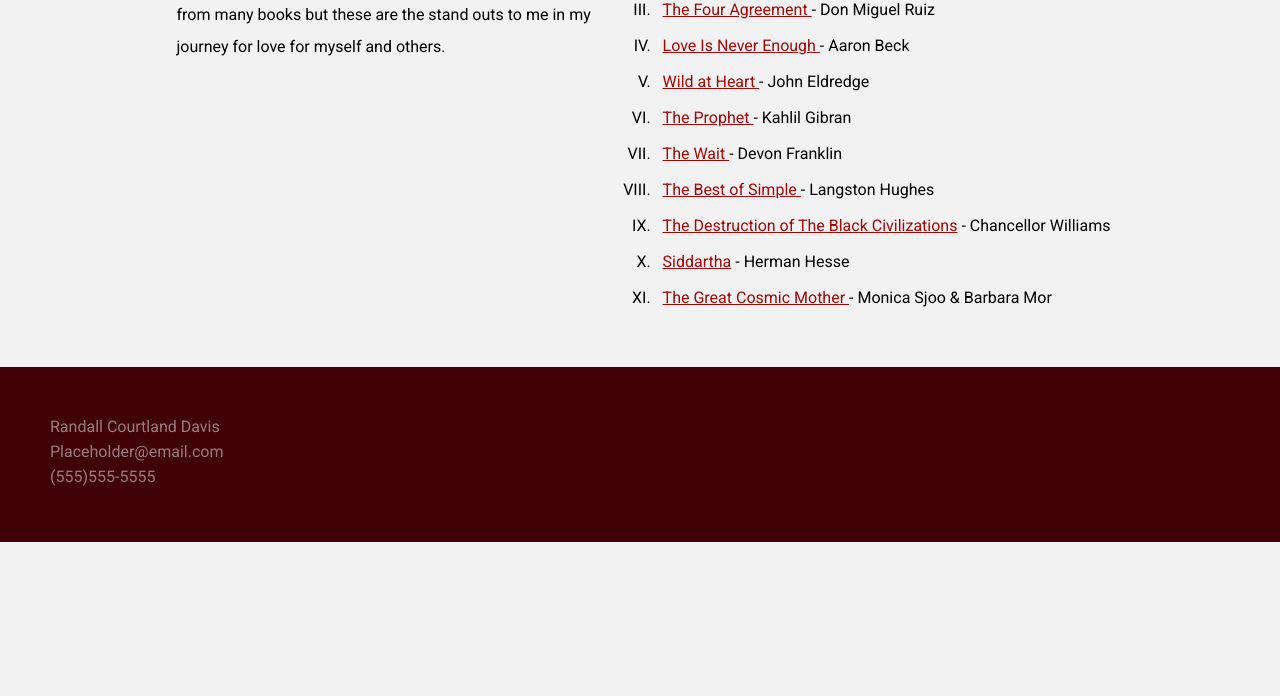
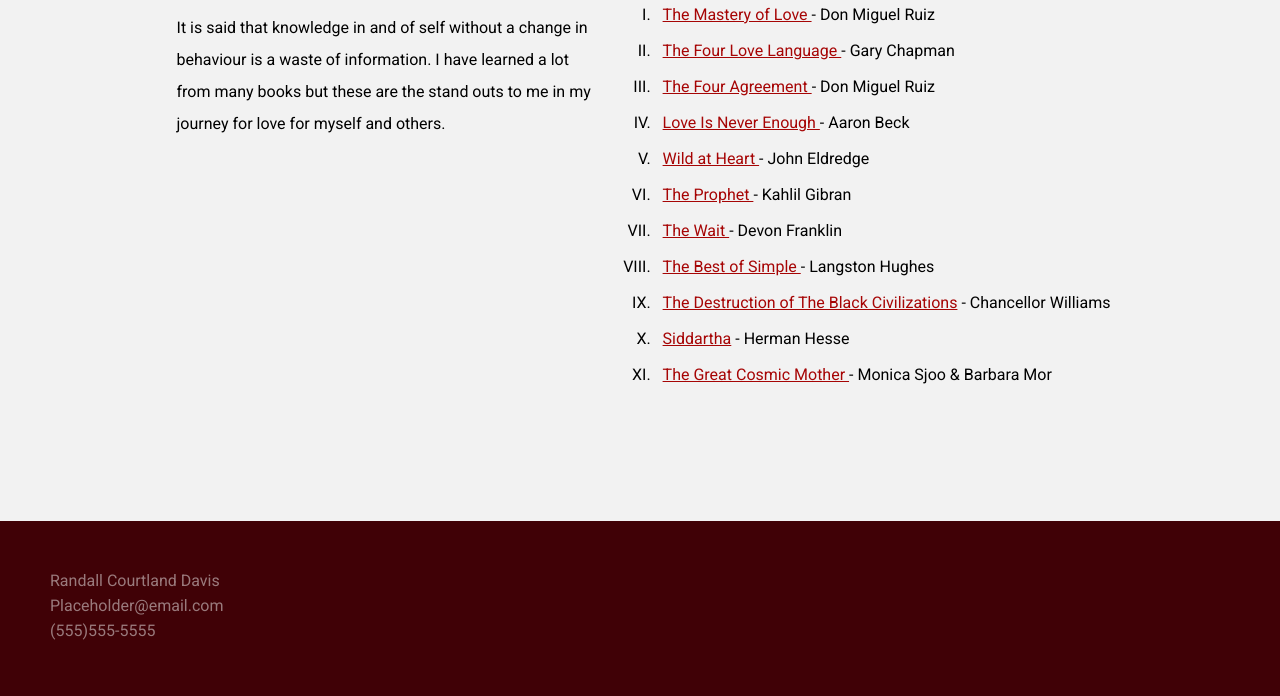
Before and after one commit to easyra/saintstown, a plain HTML site: page readinglist.html in a window 1280 px wide. Shown: the part 226-922 px from the top of the page. Before the commit the page ends 800 px from the top, so only its background shows below. Drawn offline with Linux system fonts and the light colour scheme.

Commit message:
changed paddign for reading list

```diff
--- a/sass-modules/reading-list.scss
+++ b/sass-modules/reading-list.scss
@@ -1,5 +1,5 @@
 .reading-list {
-  padding: 4% 0;
+  padding: 10% 0;
   .title {
     font-size: 24px;
     text-align: center;
```
Also changed, not shown: styles.css, 1 other file.
